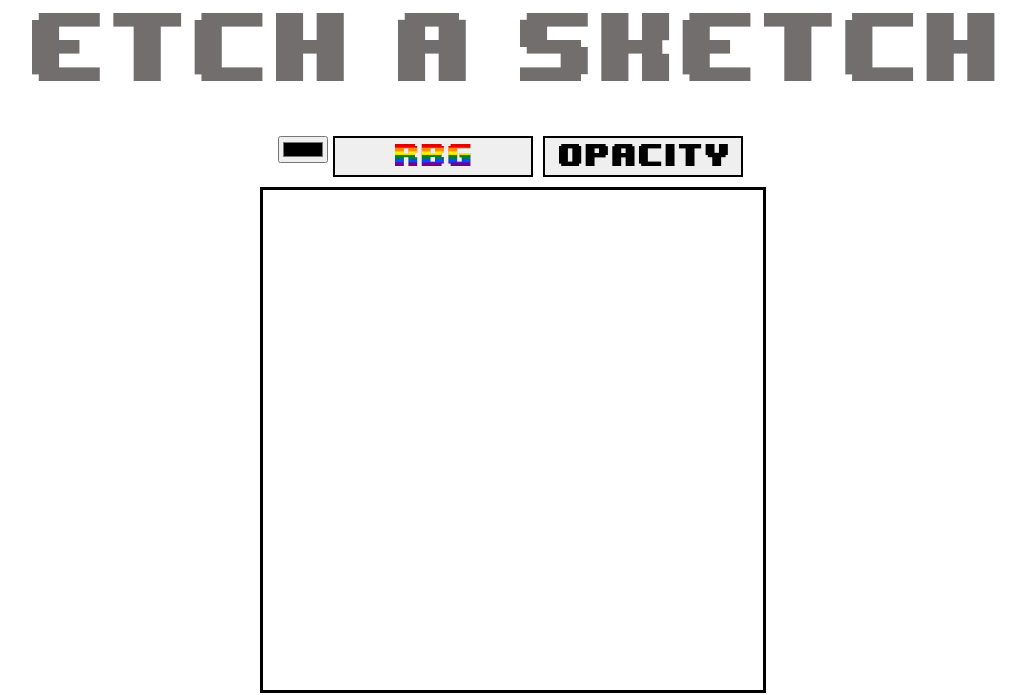
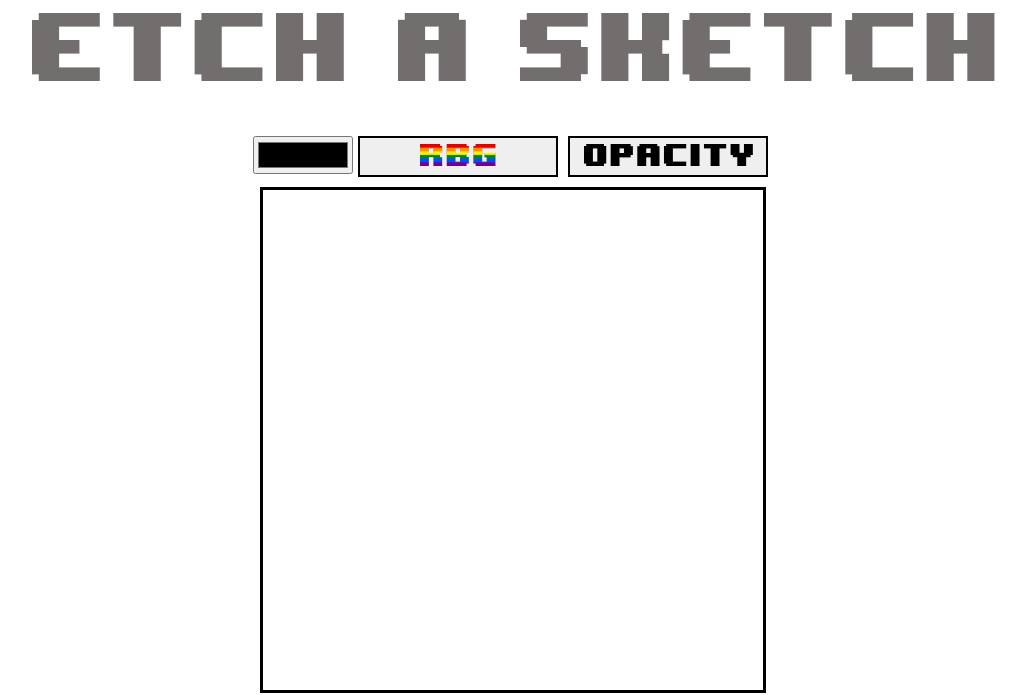
Before and after one commit to MijackK/Etch-a-Sketch, a plain HTML site: page index.html in a window 1280 px wide. Shown: the top 695 px of the page, without its empty margins (127-1153 px from the left). Drawn offline with Linux system fonts and the light colour scheme.

Commit message:
minor styling change

```diff
--- a/style.css
+++ b/style.css
@@ -34,6 +34,10 @@ h1{
 }
 input{
     cursor: pointer;
+}
+input[type=color]{
+    width:100px;
+    height: 38px;
 }
 
 .slider{
```
